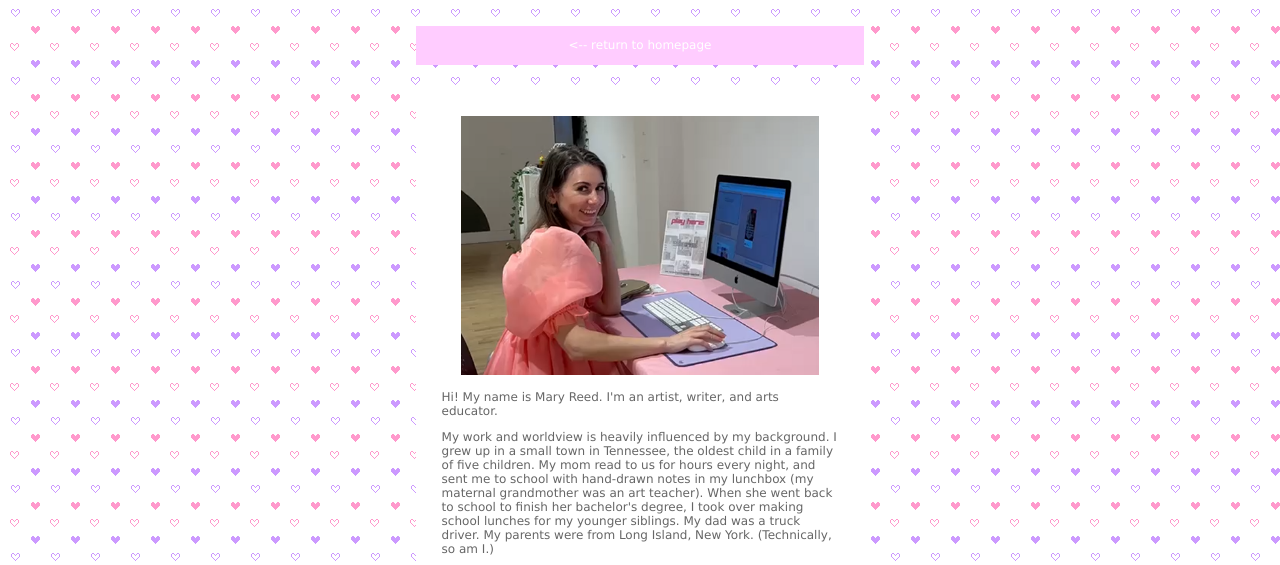
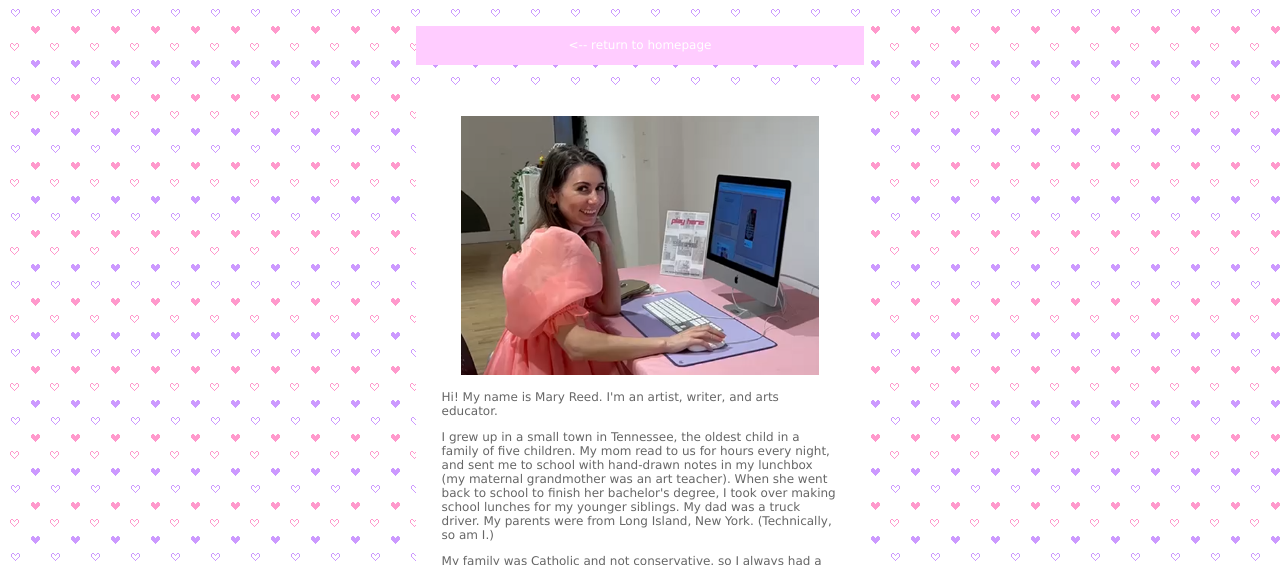
Before and after one commit to wildflowermoonbeam/marykellyreed.com, a plain HTML site: page mary.html in a window 1280 px wide. Shown: the top 565 px of the page. Drawn offline with Linux system fonts and the light colour scheme.

Commit message:
Add files via upload

```diff
--- a/mary.html
+++ b/mary.html
@@ -27,7 +27,7 @@
 
 <p>Hi! My name is Mary Reed. I'm an artist, writer, and arts educator.</p>
 
-<p>My work and worldview is heavily influenced by my background. I grew up in a small town in Tennessee, the oldest child in a family of five children. My mom read to us for hours every night, and sent me to school with hand-drawn notes in my lunchbox (my maternal grandmother was an art teacher). When she went back to school to finish her bachelor's degree, I took over making school lunches for my younger siblings. My dad was a truck driver. My parents were from Long Island, New York. (Technically, so am I.)</p>
+<p>I grew up in a small town in Tennessee, the oldest child in a family of five children. My mom read to us for hours every night, and sent me to school with hand-drawn notes in my lunchbox (my maternal grandmother was an art teacher). When she went back to school to finish her bachelor's degree, I took over making school lunches for my younger siblings. My dad was a truck driver. My parents were from Long Island, New York. (Technically, so am I.)</p>
 
 <p>My family was Catholic and not conservative, so I always had a sense that I didn't quite belong to the place I lived. I found a sense of belonging in the woods, at Girl Scouts, and as I got older, on the Internet.</p>
 
```
